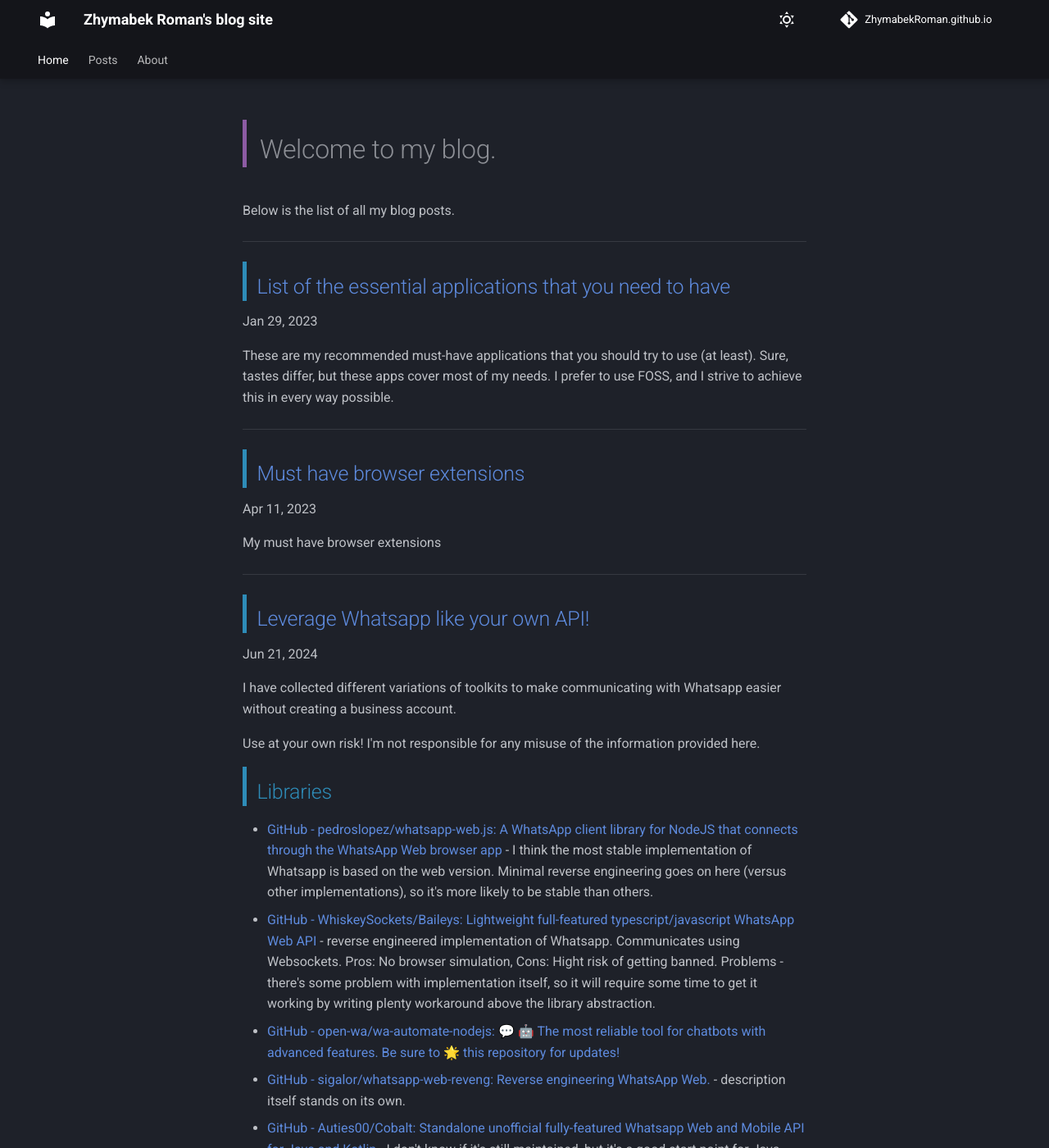
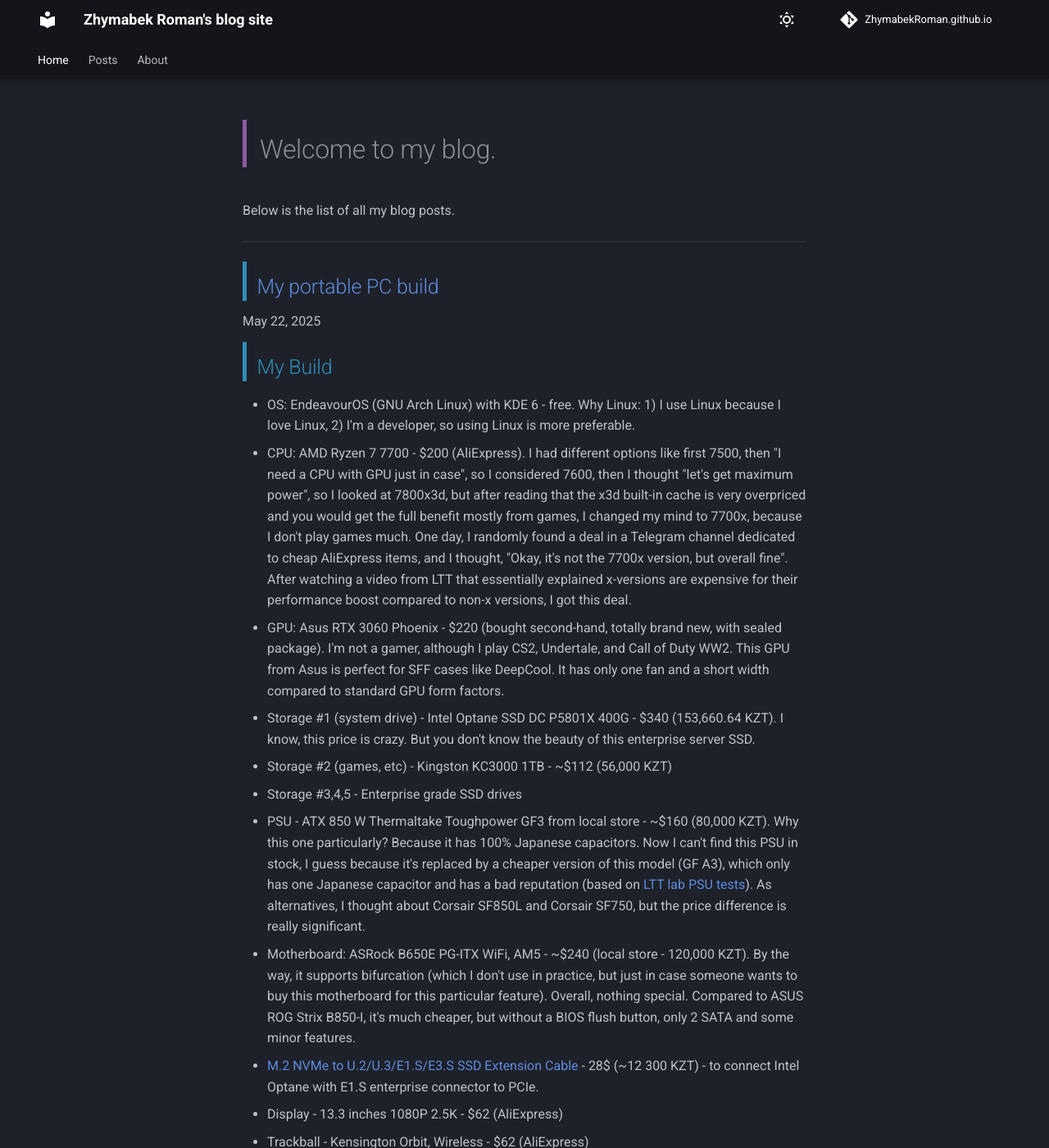
Before and after one commit to ZhymabekRoman/zhymabekroman.github.io, an MkDocs documentation site: the page built from docs/index.md, in a window 1280 px wide and 1400 px high. Shown: the whole window at 82% size. Built offline with MkDocs 1.6.1 and Material for MkDocs 9.7.7, drawn with Linux system fonts in a browser that asks for light colours; comment, search, counter and statistics services are not loaded; some of the changed text lies outside the part shown.

Commit message:
add: new post

```diff
--- a/docs/posts/my-experience-of-taking-medications.md
+++ b/docs/posts/my-experience-of-taking-medications.md
@@ -100,7 +100,7 @@
 ---
 
 # Antidepressants (SSRI, SNRI, multimodal)
-(about info that antidepressant may increase suicidal thoughts)
+Antidepressants increased the risk of suicidal thoughts and behavior in children, adolescents, and young adults in short-term studies - [source](https://dailymed.nlm.nih.gov/dailymed/drugInfo.cfm?setid=6b28c424-0b7e-4b75-b090-f116b113554e).
 
 ## Vortioxetine (Brintellix, Trintellix, Fonksera)
 Multimodal antidepressant, that
--- /dev/null
+++ b/docs/posts/my-portable-pc-build.md
@@ -0,0 +1,22 @@
+---
+template: post.html
+title: "My portable PC build"
+date: 2025-05-22
+authors:
+  - Zhymabek Roman
+tags: pc linux
+hide: [toc]
+---
+## My Build
+- OS: EndeavourOS (GNU Arch Linux) with KDE 6 - free. Why Linux: 1) I use Linux because I love Linux, 2) I'm a developer, so using Linux is more preferable.
+- CPU: AMD Ryzen 7 7700 - $200 (AliExpress). I had different options like first 7500, then "I need a CPU with GPU just in case", so I considered 7600, then I thought "let's get maximum power", so I looked at 7800x3d, but after reading that the x3d built-in cache is very overpriced and you would get the full benefit mostly from games, I changed my mind to 7700x, because I don't play games much. One day, I randomly found a deal in a Telegram channel dedicated to cheap AliExpress items, and I thought, "Okay, it's not the 7700x version, but overall fine". After watching a video from LTT that essentially explained x-versions are expensive for their performance boost compared to non-x versions, I got this deal.
+- GPU: Asus RTX 3060 Phoenix - $220 (bought second-hand, totally brand new, with sealed package). I'm not a gamer, although I play CS2, Undertale, and Call of Duty WW2. This GPU from Asus is perfect for SFF cases like DeepCool. It has only one fan and a short width compared to standard GPU form factors.
+- Storage #1 (system drive) - Intel Optane SSD DC P5801X 400G - $340 (153,660.64 KZT). I know, this price is crazy. But you don't know the beauty of this enterprise server SSD.
+- Storage #2 (games, etc) - Kingston KC3000 1TB - ~$112 (56,000 KZT)
+- Storage #3,4,5 - Enterprise grade SSD drives
+- PSU - ATX 850 W Thermaltake Toughpower GF3 from local store - ~$160 (80,000 KZT). Why this one particularly? Because it has 100% Japanese capacitors. Now I can't find this PSU in stock, I guess because it's replaced by a cheaper version of this model (GF A3), which only has one Japanese capacitor and has a bad reputation (based on [LTT lab PSU tests](https://www.lttlabs.com/articles/psu/thermaltake-toughpower-gf-a3-750w)). As alternatives, I thought about Corsair SF850L and Corsair SF750, but the price difference is really significant.
+- Motherboard: ASRock B650E PG-ITX WiFi, AM5 - ~$240 (local store - 120,000 KZT). By the way, it supports bifurcation (which I don't use in practice, but just in case someone wants to buy this motherboard for this particular feature). Overall, nothing special. Compared to ASUS ROG Strix B850-I, it's much cheaper, but without a BIOS flush button, only 2 SATA and some minor features.
+- [M.2 NVMe to U.2/U.3/E1.S/E3.S SSD Extension Cable](https://www.adt.link/product/F47V4.html) - 28$ (~12 300 KZT) - to connect Intel Optane with E1.S enterprise connector to PCIe.
+- Display - 13.3 inches 1080P 2.5K - $62 (AliExpress)
+- Trackball - Kensington Orbit, Wireless - $62 (AliExpress)
+- Keyboard - Rapoo V500 Alloy - ~$20 (10,000 KZT). I got the cheapest mechanical keyboard available in my local stores.
--- a/mkdocs.yml
+++ b/mkdocs.yml
@@ -7,7 +7,8 @@
 nav:
   - Home: index.md
   - Posts:
-      - Tech Tools:
+      - Tech:
+          - posts/my-portable-pc-build.md
           - posts/must-have-applications.md
           - posts/must-have-browser-extensions.md
       - Development & Design:
```
